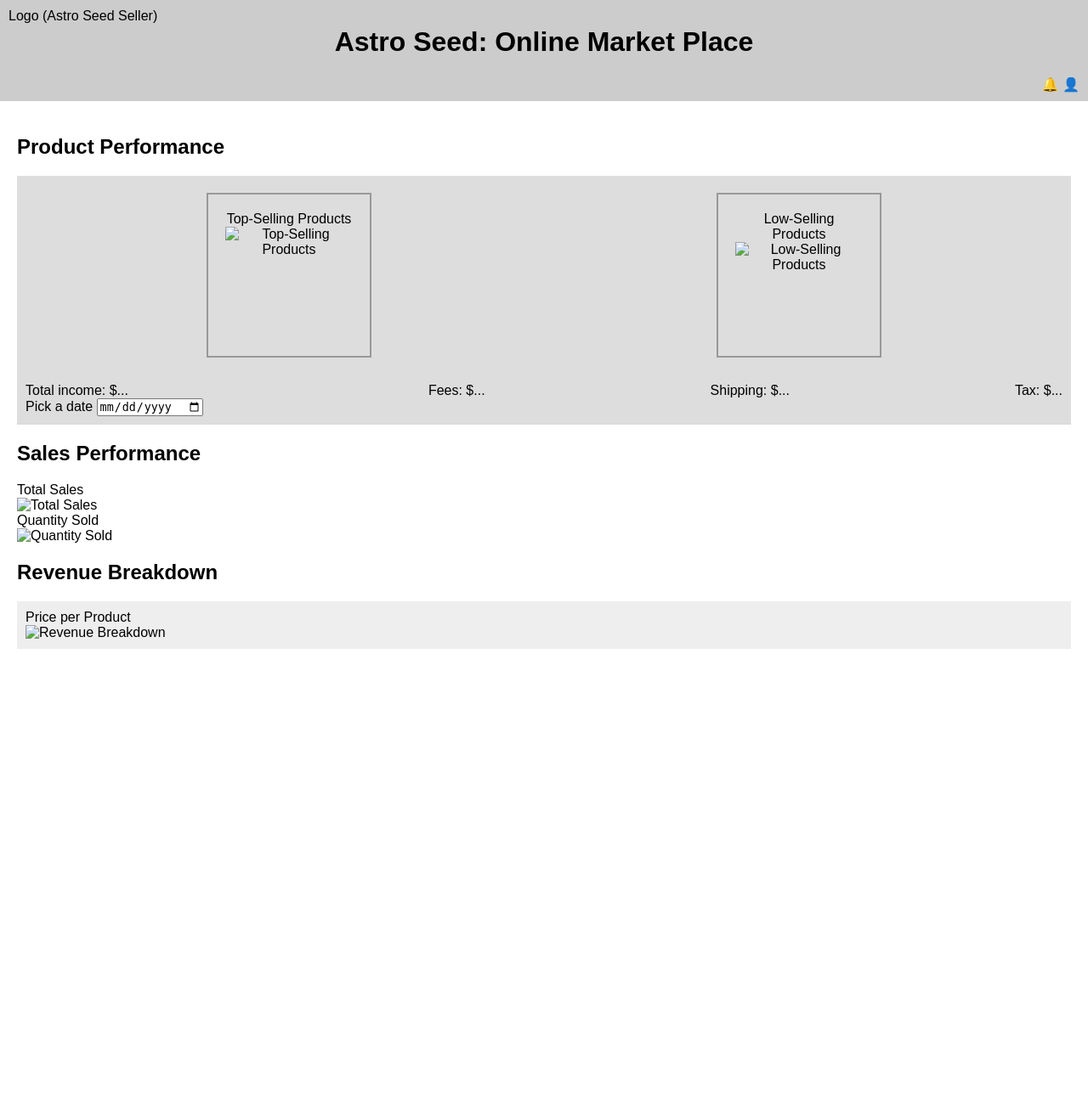
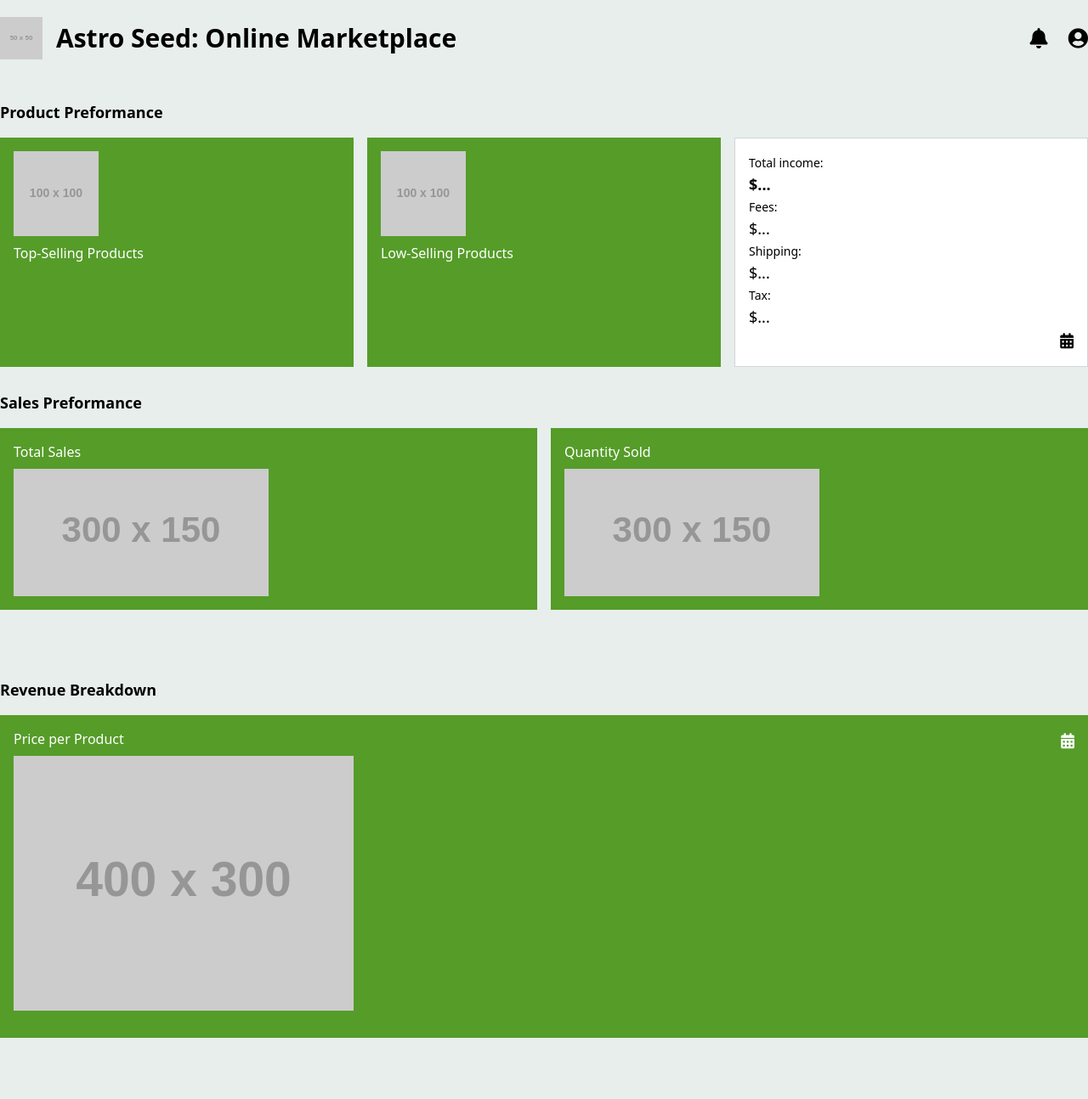
Before and after one commit to anekemuna/AstroSeed_MarketPlace, a Django app: page /analytics/ in a window 1280 px wide. Shown: the whole page at 85% size. Before the commit the page ends 764 px from the top, so only its background shows below. Run offline with Django 5.2, Linux system fonts and the light colour scheme; grey boxes labelled with a size stand in for pictures from a placeholder-image service; some libraries are stand-ins or nearby versions.

Commit message:
Update AnalyticsDashboard.html

```diff
--- a/Capstone_Workspace/Marketplace/templates/Marketplace/AnalyticsDashboard.html
+++ b/Capstone_Workspace/Marketplace/templates/Marketplace/AnalyticsDashboard.html
@@ -1,107 +1,133 @@
+<!-- Analytics Dashboard Page -->
 <!DOCTYPE html>
 <html lang="en">
 <head>
   <meta charset="UTF-8">
   <meta name="viewport" content="width=device-width, initial-scale=1.0">
-<title>Analytics Dashboard</title>
+  <title>Astro Seed</title>
+  <script src="https://cdn.tailwindcss.com"></script>
+  <link rel="stylesheet" href="https://cdnjs.cloudflare.com/ajax/libs/font-awesome/5.15.3/css/all.min.css">
+
   <style>
-  body {
-    font-family: Arial, sans-serif;
-    margin: 0;
-    padding: 0;
-    background-color: #f4f4f4;
+    /* Scrollbar styling */
+    ::-webkit-scrollbar {
+      width: 12px;
     }
-  .header {
-    background-color: #ccc;
-    padding: 10px;
-    text-align: center;
+    ::-webkit-scrollbar-track {
+      background: #E7EEEB;
     }
-  .logo {
-    float: left;
+    ::-webkit-scrollbar-thumb {
+      background-color: #559C29;
+      border-radius: 20px;
+      border: 3px solid #E7EEEB;
     }
-  .header-icons {
-    float: right;
-  }
-  .clear {
-    clear: both;
-  }
-  .analytics-section {
-    padding: 20px;
-    background-color: white;
-  }
-  .menu {
-    display: flex;
-    justify-content: space-around;
-    background-color: #ddd;
-    padding: 20px;
-  }
-  .menu-item {
-    border: 2px solid #999;
-    padding: 20px;
-    width: 150px;
-    height: 150px;
-    text-align: center;
-  }
-  .income-summary {
-    display: flex;
-    justify-content: space-between;
-    padding: 10px;
-    background-color: #ddd;
-    margin-bottom: 20px;
-  }
-  .charts,
-  .revenue-breakdown {
-    margin-bottom: 20px;
-  }
-  .revenue-breakdown {
-    max-height: 200px;
-    overflow-y: auto;
-    background-color: #eee;
-    padding: 10px;
-  }
-  /* You can add more custom styles here */
+
+
+
   </style>
 </head>
-<body>
 
-<div class="header">
-  <div class="logo">Logo (Astro Seed Seller)</div>
-  <h1>Astro Seed: Online Market Place</h1>
-  <div class="header-icons">
-    <span>🔔</span>
-    <span>👤</span>
+
+
+<body class="bg-gray-200" style="background-color: #E7EEEB;">
+  <div class="container mx-auto p-0">
+
+
+
+    <header class="flex justify-between items-center py-5">
+      <div class="flex items-center">
+        <div class="mr-4">
+          <!-- Placeholder for logo -->
+          <img src="https://placehold.co/50x50" alt="Logo">
         </div>
-  <div class="clear"></div>
+        <h1 class="text-3xl font-bold">Astro Seed: Online Marketplace</h1>
       </div>
 
-<!-- Analytics Section -->
-<div class="analytics-section">
-  <h2>Product Performance</h2>
-  <div class="menu">
-    <div class="menu-item">Top-Selling Products<br><img src="image-placeholder.png" alt="Top-Selling Products"></div>
-    <div class="menu-item">Low-Selling Products<br><img src="image-placeholder.png" alt="Low-Selling Products"></div>
+      <div class="space-x-5">
+        <i class="fas fa-bell text-2xl"></i>
+        <i class="fas fa-user-circle text-2xl"></i>
+      </div>
+    </header>
+
+
+
+    <section class="mt-7">
+      <h2 class="text-lg font-semibold mb-4">Product Preformance</h2>
+      <div class="flex space-x-4">
+        <div class="w-1/3 bg-green-600 p-4" style="background-color: #559C29;">
+          <!-- Placeholder for top-selling products image -->
+          <img src="https://placehold.co/100x100" alt="Top-Selling Products" class="mb-2">
+          <p class="text-white">Top-Selling Products</p>
+        </div>
+        <div class="w-1/3 p-4" style="background-color: #559C29;">
+          <!-- Placeholder for low-selling products image -->
+          <img src="https://placehold.co/100x100" alt="Low-Selling Products" class="mb-2">
+          <p class="text-white">Low-Selling Products</p>
         </div>
 
-  <div class="income-summary">
-    <div>Total income: $...<br>Pick a date <input type="date"></div>
-    <div>Fees: $...</div>
-    <div>Shipping: $...</div>
-    <div>Tax: $...</div>
+        <div class="w-1/3 bg-white p-4 border border-gray-300">
+          <div>
+            <label for="income" class="text-sm">Total income:</label>
+            <p id="income" class="text-lg font-bold">$...</p>
+          </div>
+          <div>
+            <label for="fees" class="text-sm">Fees:</label>
+            <p id="fees" class="text-lg">$...</p>
+          </div>
+          <div>
+            <label for="shipping" class="text-sm">Shipping:</label>
+            <p id="shipping" class="text-lg">$...</p>
+          </div>
+          <div>
+            <label for="tax" class="text-sm">Tax:</label>
+            <p id="tax" class="text-lg">$...</p>
+          </div>
+          <div class="flex justify-end">
+            <!-- Placeholder for calendar icon -->
+            <i class="fas fa-calendar-alt text-lg"></i>
+          </div>
+        </div>
+      </div>
+    </section>
+
+
+
+    <section class="mt-7">
+      <h2 class="text-lg font-semibold mb-4">Sales Preformance</h2>
+      <div class="flex space-x-4">
+        <div class="w-1/2 p-4" style="background-color: #559C29;">
+          <h3 class="text-white mb-2">Total Sales</h3>
+          <!-- Placeholder for total sales graph -->
+          <img src="https://placehold.co/300x150" alt="Total Sales Graph">
+        </div>
+        <div class="w-1/2 p-4" style="background-color: #559C29;">
+          <h3 class="text-white mb-2">Quantity Sold</h3>
+          <!-- Placeholder for quantity sold graph -->
+          <img src="https://placehold.co/300x150" alt="Quantity Sold Graph">
+        </div>
+      </div>
+    </section>
+
+
+
+    <section class="mt-20 mb-6">
+      <h2 class="text-lg font-semibold mb-4">Revenue Breakdown</h2>
+      <div class="relative bg-green-600 p-4 overflow-x-auto" style="background-color: #559C29;">
+        <h3 class="text-white mb-2">Price per Product</h3>
+        <!-- Placeholder for revenue breakdown graph -->
+        <img src="https://placehold.co/400x300" alt="Revenue Breakdown Graph" class="mb-4">
+        <div class="flex justify-end absolute top-4 right-4">
+          <!-- Placeholder for calendar icon -->
+          <i class="fas fa-calendar-alt text-lg text-white"></i>
+        </div>
+      </div>
+    </section>
+
   </div>
 
-  <h2>Sales Performance</h2>
-  <div class="charts">
-    <div>Total Sales<br><img src="sales-chart-placeholder.png" alt="Total Sales"></div>
-    <div>Quantity Sold<br><img src="quantity-chart-placeholder.png" alt="Quantity Sold"></div>
-  </div>
-
-  <h2>Revenue Breakdown</h2>
-  <div class="revenue-breakdown">
-    <!-- Insert a scrollable area with your data -->
-    <div>Price per Product<br><img src="revenue-chart-placeholder.png" alt="Revenue Breakdown"></div>
-    <!-- Add more content here as needed to make the area scrollable -->
-  </div>
-</div>
+  <footer>
+    <br><br>
+  </footer>
 
 </body>
 </html>
```
Lines whose indentation alone changed are shown as unchanged.
